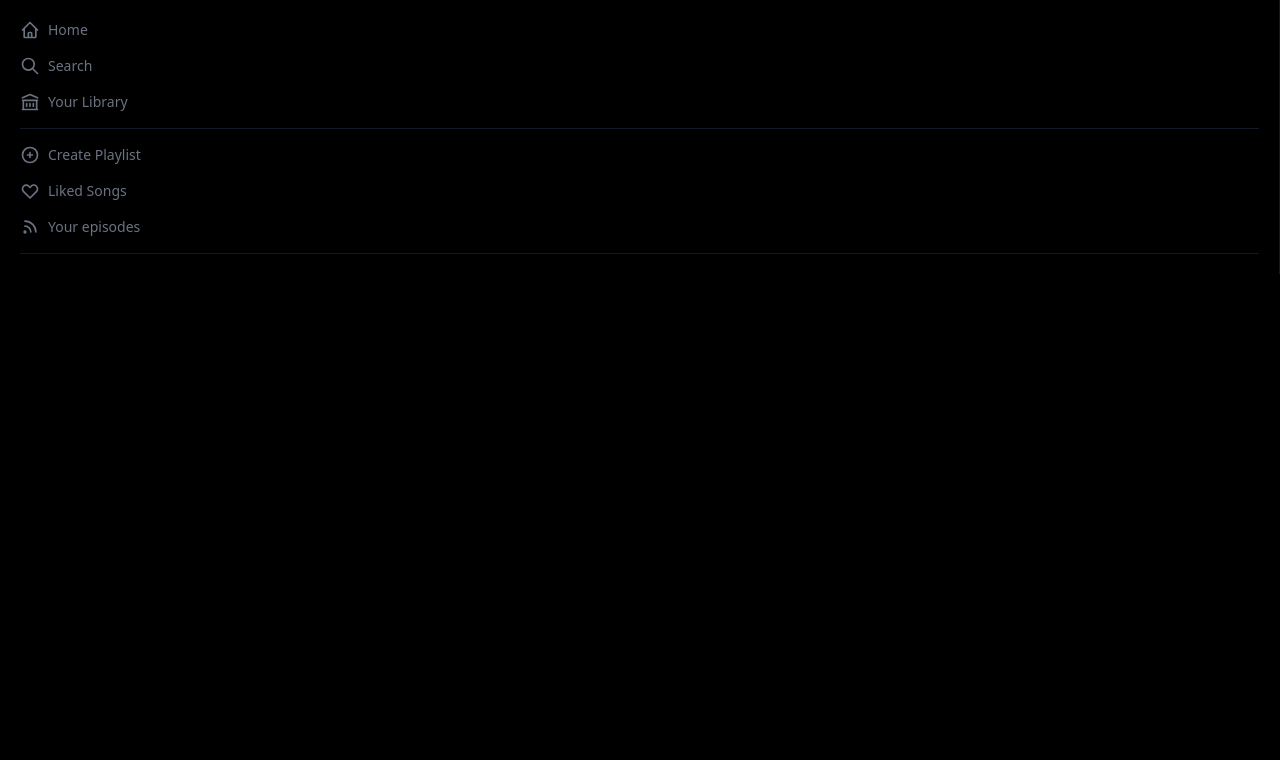
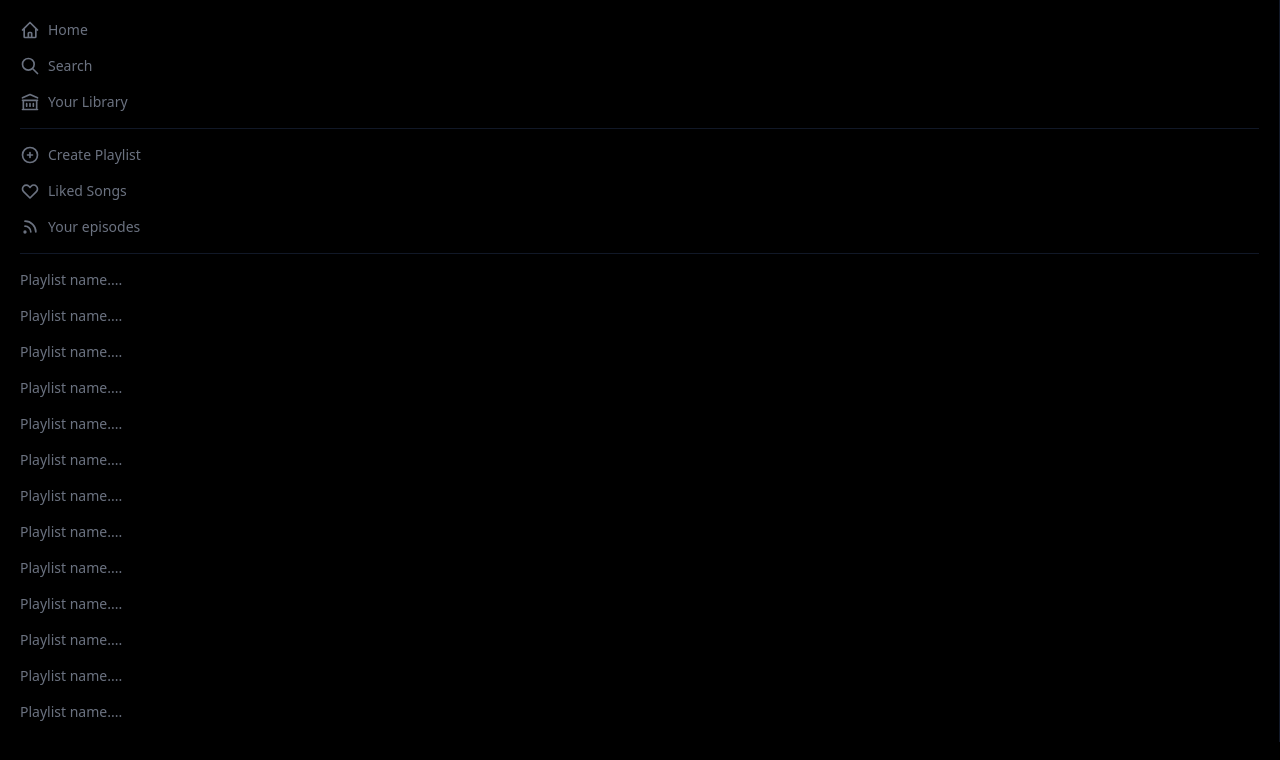
Before and after one commit to gtanchak/spotify-clone, a Next.js app: page / in a window 1280 px wide. Shown: the top 760 px of the page. Built offline with nearby package versions, Linux system fonts and the light colour scheme.

Commit message:
added spotify jwt token

```diff
--- a/src/components/Sidebar.tsx
+++ b/src/components/Sidebar.tsx
@@ -38,6 +38,21 @@ const Sidebar: FC = () => {
           <p>Your episodes</p>
         </button>
         <hr className='border-t-[0.1px] border-gray-900' />
+
+        {/* Playlist */}
+        <p className='cursor-pointer hover:text-white'>Playlist name....</p>
+        <p className='cursor-pointer hover:text-white'>Playlist name....</p>
+        <p className='cursor-pointer hover:text-white'>Playlist name....</p>
+        <p className='cursor-pointer hover:text-white'>Playlist name....</p>
+        <p className='cursor-pointer hover:text-white'>Playlist name....</p>
+        <p className='cursor-pointer hover:text-white'>Playlist name....</p>
+        <p className='cursor-pointer hover:text-white'>Playlist name....</p>
+        <p className='cursor-pointer hover:text-white'>Playlist name....</p>
+        <p className='cursor-pointer hover:text-white'>Playlist name....</p>
+        <p className='cursor-pointer hover:text-white'>Playlist name....</p>
+        <p className='cursor-pointer hover:text-white'>Playlist name....</p>
+        <p className='cursor-pointer hover:text-white'>Playlist name....</p>
+        <p className='cursor-pointer hover:text-white'>Playlist name....</p>
       </div>
     </div>
   );
--- a/src/pages/api/auth/[...nextauth].ts
+++ b/src/pages/api/auth/[...nextauth].ts
@@ -1,6 +1,28 @@
 import NextAuth from "next-auth";
 import SpotifyProvider from "next-auth/providers/spotify";
-import { LOGIN_URL } from "../../../lib/spotify";
+import spotifyApi, { LOGIN_URL } from "../../../lib/spotify";
+
+const refreshAccessToken = async (token: any) => {
+  try {
+    spotifyApi.setAccessToken(token.accessToken);
+    spotifyApi.setRefreshToken(token.refreshToken);
+
+    const { body: refreshedToken }: any = await spotifyApi.refreshAccessToken();
+    console.log("refreshed token is", refreshedToken);
+
+    return {
+      ...token,
+      accessToken: refreshedToken.access_token,
+      accessTokenExpires: Date.now() + refreshedToken.expires_in * 1000,
+      refreshToken: refreshedToken.refresh_token ?? token.refreshToken,
+    };
+  } catch (error) {
+    return {
+      ...token,
+      error: "Refresh token error",
+    };
+  }
+};
 
 const jwt = async ({ token, account, user }: any) => {
   if (account && user) {
@@ -12,6 +34,14 @@ const jwt = async ({ token, account, user }: any) => {
       accessTokenExpires: account.expires_at * 1000,
     };
   }
+
+  // token has not expire
+  if (Date.now() < token.accessTokenExpires) {
+    return token;
+  }
+
+  // access token has expired
+  return await refreshAccessToken(token);
 };
 
 export default NextAuth({
--- a/src/pages/login.tsx
+++ b/src/pages/login.tsx
@@ -1,7 +1,7 @@
 import { NextPage } from "next";
 
 const login: NextPage = () => {
-  return <div>login</div>;
+  return <div> this is login page</div>;
 };
 
 export default login;
```
